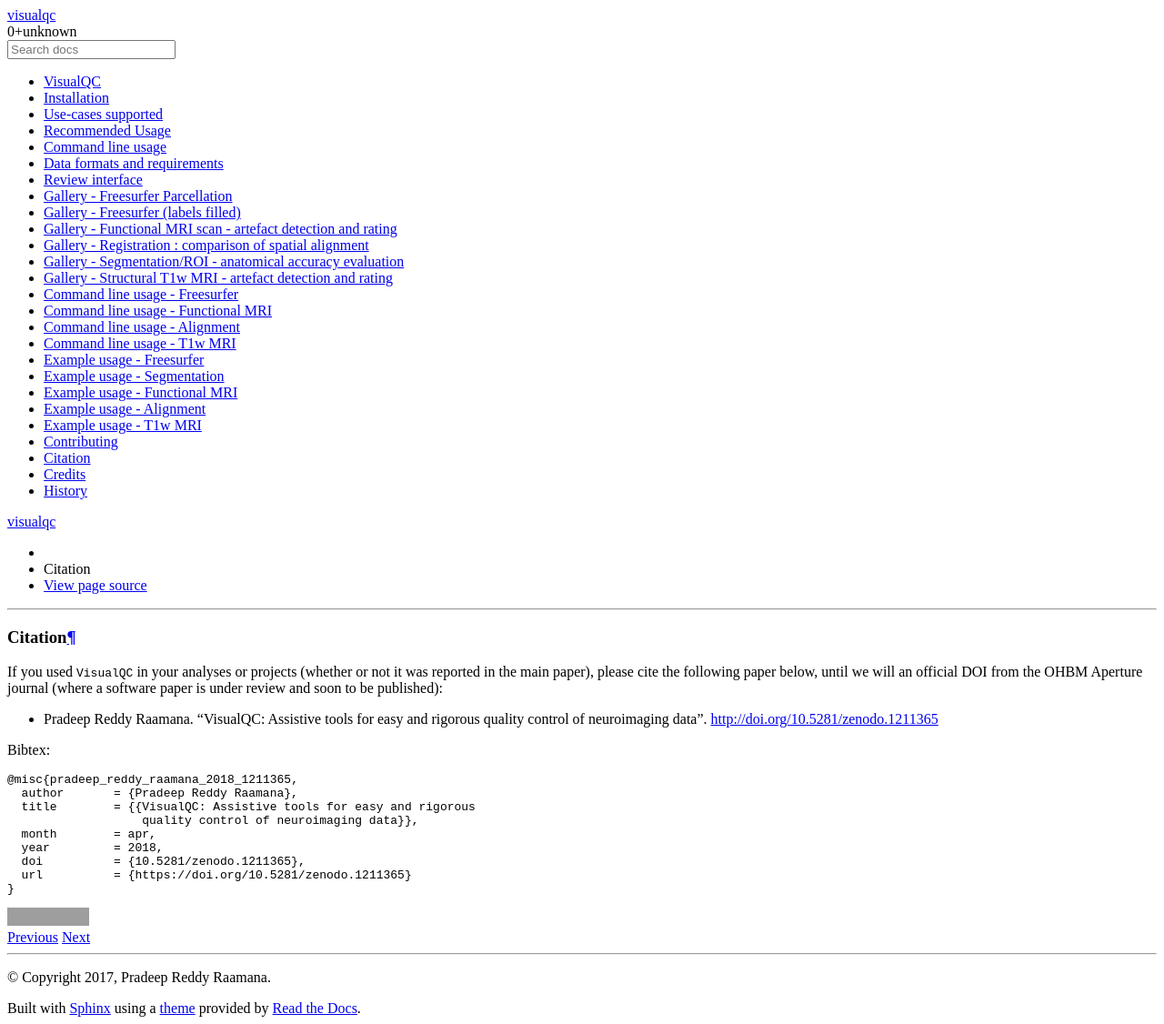
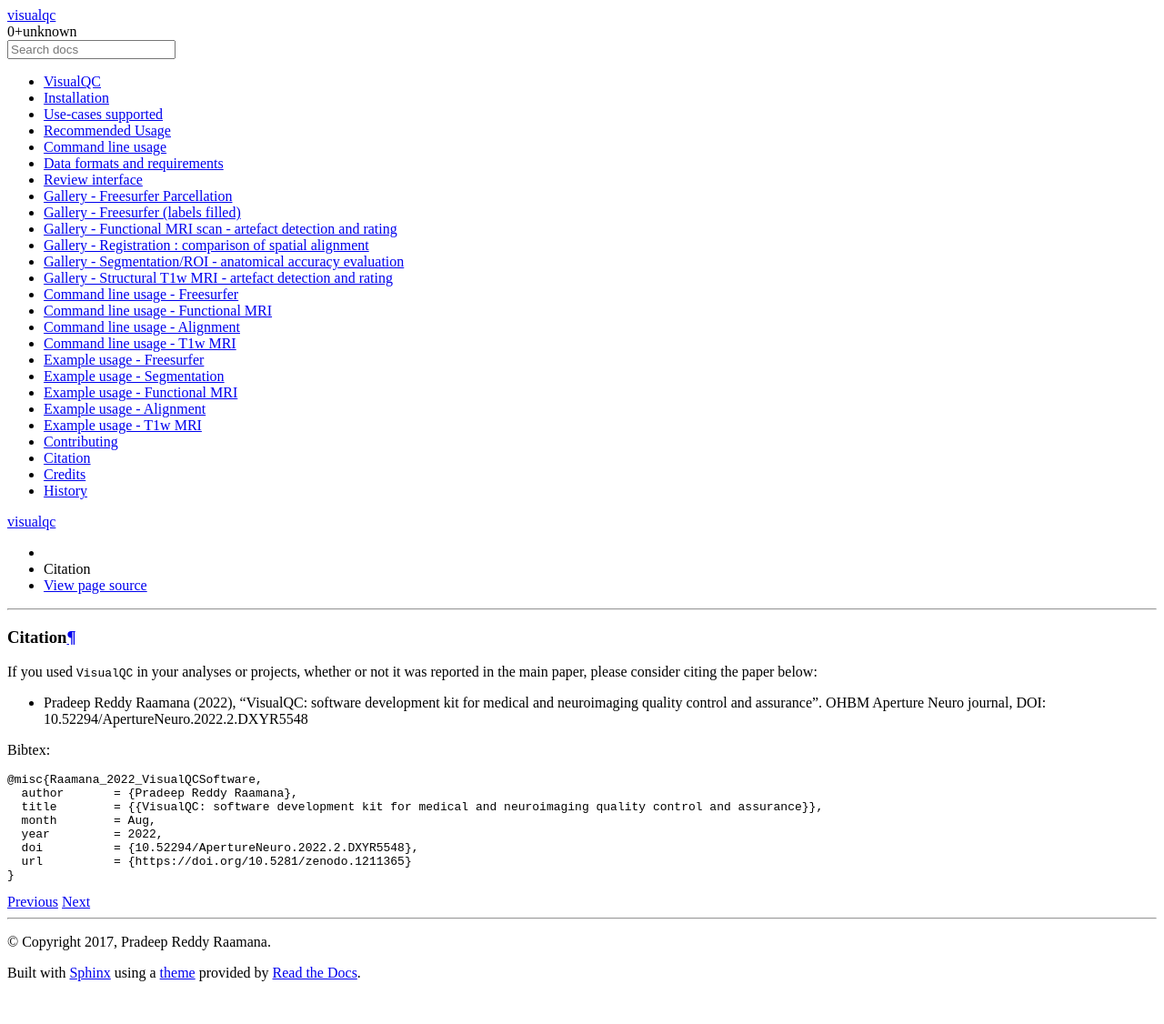
Before and after one commit to raamana/visualqc, a Sphinx documentation site: the page built from docs/citation.rst, in a window 1280 px wide. Shown: the whole page at 91% size. Built offline with Sphinx 7.4.7 and the Read the Docs theme 2.0.0, drawn with Linux system fonts in a browser that asks for light colours; after the commit the page ends 1087 px from its top, so only the background shows below that; grey boxes are pictures that could not be loaded.

Commit message:
Update citation.rst

```diff
--- a/docs/citation.rst
+++ b/docs/citation.rst
@@ -1,24 +1,20 @@
 Citation
 -----------
 
-If you used ``VisualQC`` in your analyses or projects (whether or not it was reported in the main paper), please cite the following paper below, until we will an official DOI from the OHBM Aperture journal (where a software paper is under review and soon to be published):
+If you used ``VisualQC`` in your analyses or projects, whether or not it was reported in the main paper, please consider citing the paper below:
 
-- Pradeep Reddy Raamana. "VisualQC: Assistive tools for easy and rigorous quality control of neuroimaging data". http://doi.org/10.5281/zenodo.1211365
+- Pradeep Reddy Raamana (2022), "VisualQC: software development kit for medical and neuroimaging quality control and assurance". OHBM Aperture Neuro journal, DOI: 10.52294/ApertureNeuro.2022.2.DXYR5548
+
 
 Bibtex:
 
 .. code-block:: tex
 
-    @misc{pradeep_reddy_raamana_2018_1211365,
+    @misc{Raamana_2022_VisualQCSoftware,
       author       = {Pradeep Reddy Raamana},
-      title        = {{VisualQC: Assistive tools for easy and rigorous
-                       quality control of neuroimaging data}},
-      month        = apr,
-      year         = 2018,
-      doi          = {10.5281/zenodo.1211365},
+      title        = {{VisualQC: software development kit for medical and neuroimaging quality control and assurance}},
+      month        = Aug,
+      year         = 2022,
+      doi          = {10.52294/ApertureNeuro.2022.2.DXYR5548},
       url          = {https://doi.org/10.5281/zenodo.1211365}
     }
-
-
-.. image:: https://zenodo.org/badge/105958496.svg
-   :target: https://zenodo.org/badge/latestdoi/105958496
```
